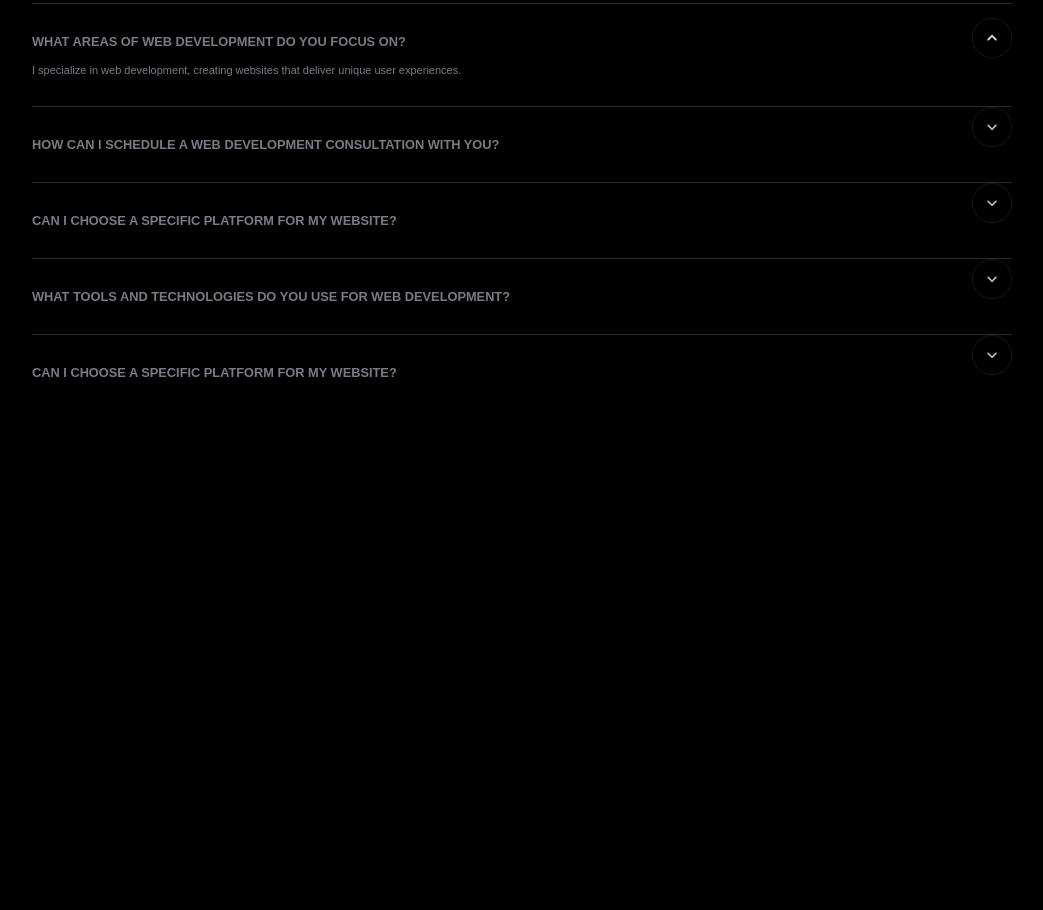
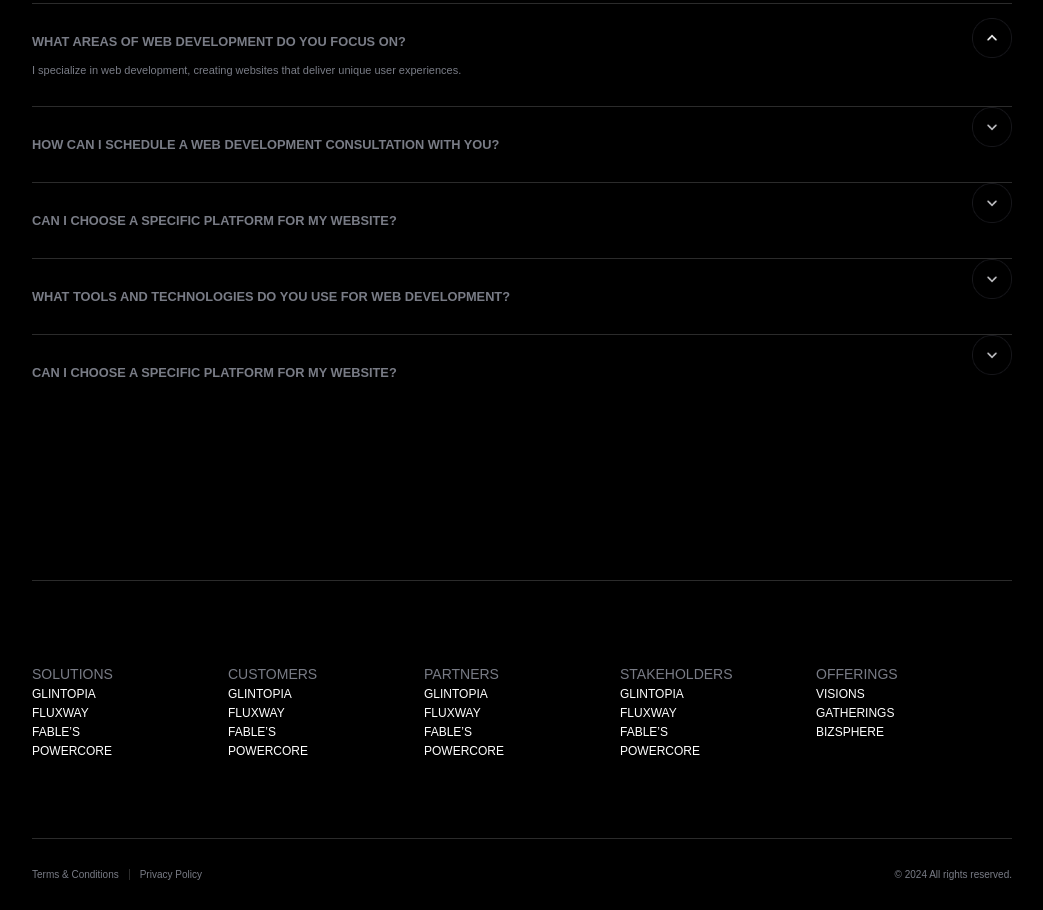
Before and after one commit to juwel164/assignment-02, a plain HTML site: page index.html in a window 1280 px wide. Shown: the part 2789-3699 px from the top of the page, without its empty margins (118-1161 px from the left). Before the commit the page ends 3169 px from the top, so only its background shows below. Drawn offline with Linux system fonts and the light colour scheme.

Commit message:
footer section added

```diff
--- a/index.html
+++ b/index.html
@@ -337,6 +337,73 @@
 
   </main>
 
+  <!-------------------Footer Section------------------->
+
+
+  <footer class="container">
+    <section class="footer_content">
+      <div class="footer_desc">
+      <p class="f_title">Solutions</p>
+      <p>Glintopia</p>
+      <p>Fluxway</p>
+      <p>Fable’s</p>
+      <p>PowerCore</p>
+      </div>
+      <div class="footer_desc">
+      <p class="f_title">Customers</p>
+      <p>Glintopia</p>
+      <p>Fluxway</p>
+      <p>Fable’s</p>
+      <p>PowerCore</p>
+      </div>
+      <div class="footer_desc">
+      <p class="f_title">Partners</p>
+      <p>Glintopia</p>
+      <p>Fluxway</p>
+      <p>Fable’s</p>
+      <p>PowerCore</p>
+      </div>
+      <div class="footer_desc">
+      <p class="f_title">Stakeholders</p>
+      <p>Glintopia</p>
+      <p>Fluxway</p>
+      <p>Fable’s</p>
+      <p>PowerCore</p>
+      </div>
+      <div class="footer_desc">
+      <p class="f_title">Offerings</p>
+      <p>Visions</p>
+      <p>Gatherings</p>
+      <p>BizSphere</p>
+      <p style="visibility: hidden;">PowerCore</p>
+      </div>
+    </section>
+
+
+    <!-- bottom footer  -->
+
+
+    <section class="bottom_footer">
+      <div class="left_content">
+        <div class="part_1">
+          <p>Terms & Conditions</p>
+        </div>
+        <div class="part_2">
+          <p>Privacy Policy</p>
+        </div>
+      </div>
+      <div class="right_content">
+        <p>© 2024 All rights reserved.</p>
+      </div>
+    </section>
+
+
+
+
+  </footer>
+
+
+
 
 
 </body>
--- a/style.css
+++ b/style.css
@@ -272,9 +272,55 @@ html, body{
   font-size: 11px;
 }
 
+footer{
+  margin-top: 200px;
+}
+.footer_content{
+  border-top: 0.2px solid #2b2b2b;
+  border-bottom: 0.2px solid #2b2b2b;
+  padding-top: 80px;
+  padding-bottom: 80px;
+  display: flex;
+  justify-content: space-between;
+  align-items: center;
+}
+
+.footer_desc{
+  width: 20%;
+}
+
+.footer_desc p{
+  color: #fff;
+  text-transform: uppercase;
+  font-size: 12px;
+  margin-top: 5px;
+}
+.footer_desc .f_title{
+  color: #797C86;
+  font-size: 14px;
+
+}
 
 
+.bottom_footer{
+  display: flex;
+  justify-content: space-between;
+  align-items: center;
+  color: #797C86;
+  font-size: 10px;
+  padding: 30px 0px;
+}
+.left_content{
+  display: flex;
+  justify-content: center;
+  align-items: center;
+  gap: 10px;
+}
 
+.part_1{
+  border-right: 1px solid #2b2b2b;
+  padding-right: 10px;
+}
 
 
 
@@ -354,5 +400,18 @@ html, body{
     justify-content: center;
     align-items: center;
   }
+  .footer_desc{
+    display: flex;
+    justify-content: center;
+    align-items: center;
+    gap: 8px;
+    font-size: 11px;
+  }
+  .footer_content{
+    flex-direction: column;
+  }
+  footer{
+    margin-top: 50px;
+  }
 
 }
```
